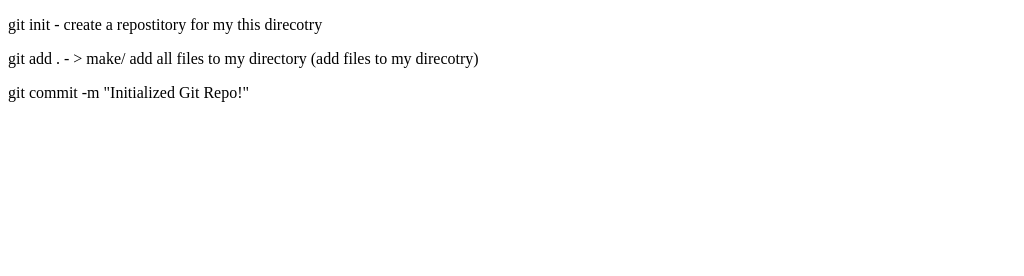
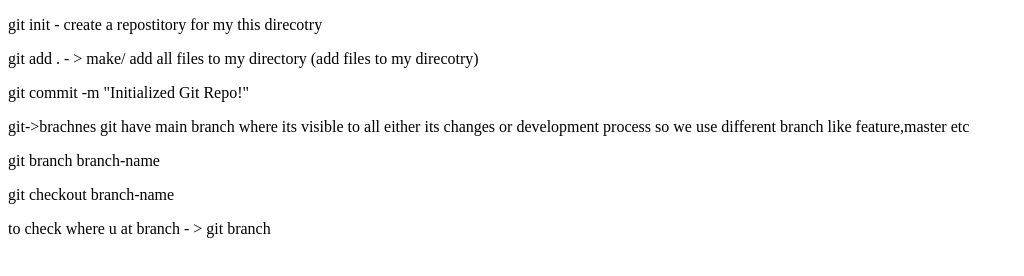
Before and after one commit to sumitbansode360/git_demo, a plain HTML site: page index.html in a window 1280 px wide. Shown: the whole page, without its empty margins (0-1024 px from the left). Drawn offline with Linux system fonts and the light colour scheme.

Commit message:
Featue added

```diff
--- a/index.html
+++ b/index.html
@@ -9,5 +9,9 @@
     <P>git init - create a repostitory for my this direcotry</P>
     <p>git add . - > make/ add all files to my directory (add files to my direcotry)</p>
     <p>git commit -m "Initialized Git Repo!"</p>
+    <p>git->brachnes git have main branch where its visible to all either its changes or development process so we use different branch like feature,master etc</p>
+    <p>git branch branch-name</p>
+    <p>git checkout branch-name</p>
+    <p>to check where u at branch - > git branch</p>
 </body>
 </html>
```
